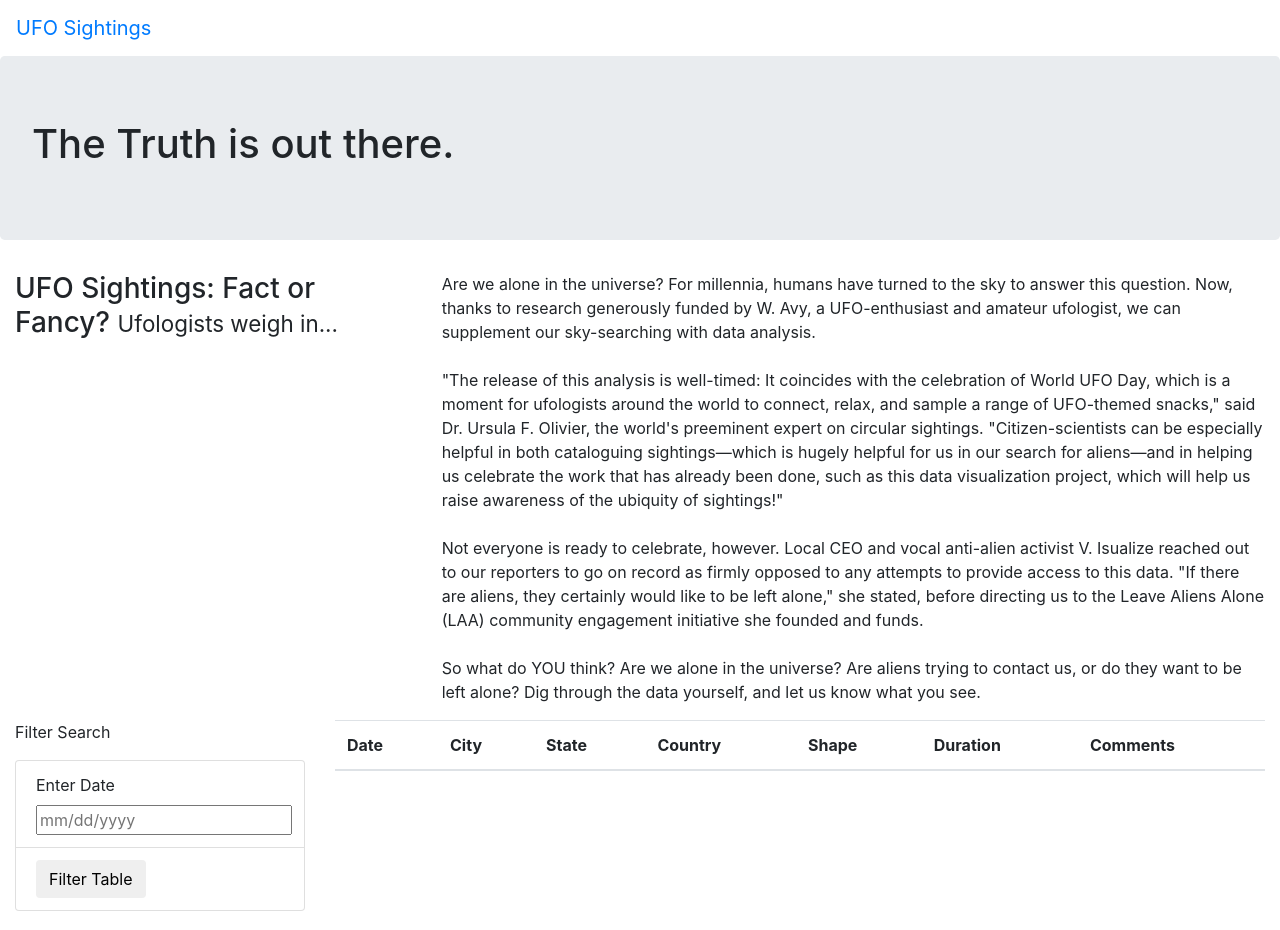
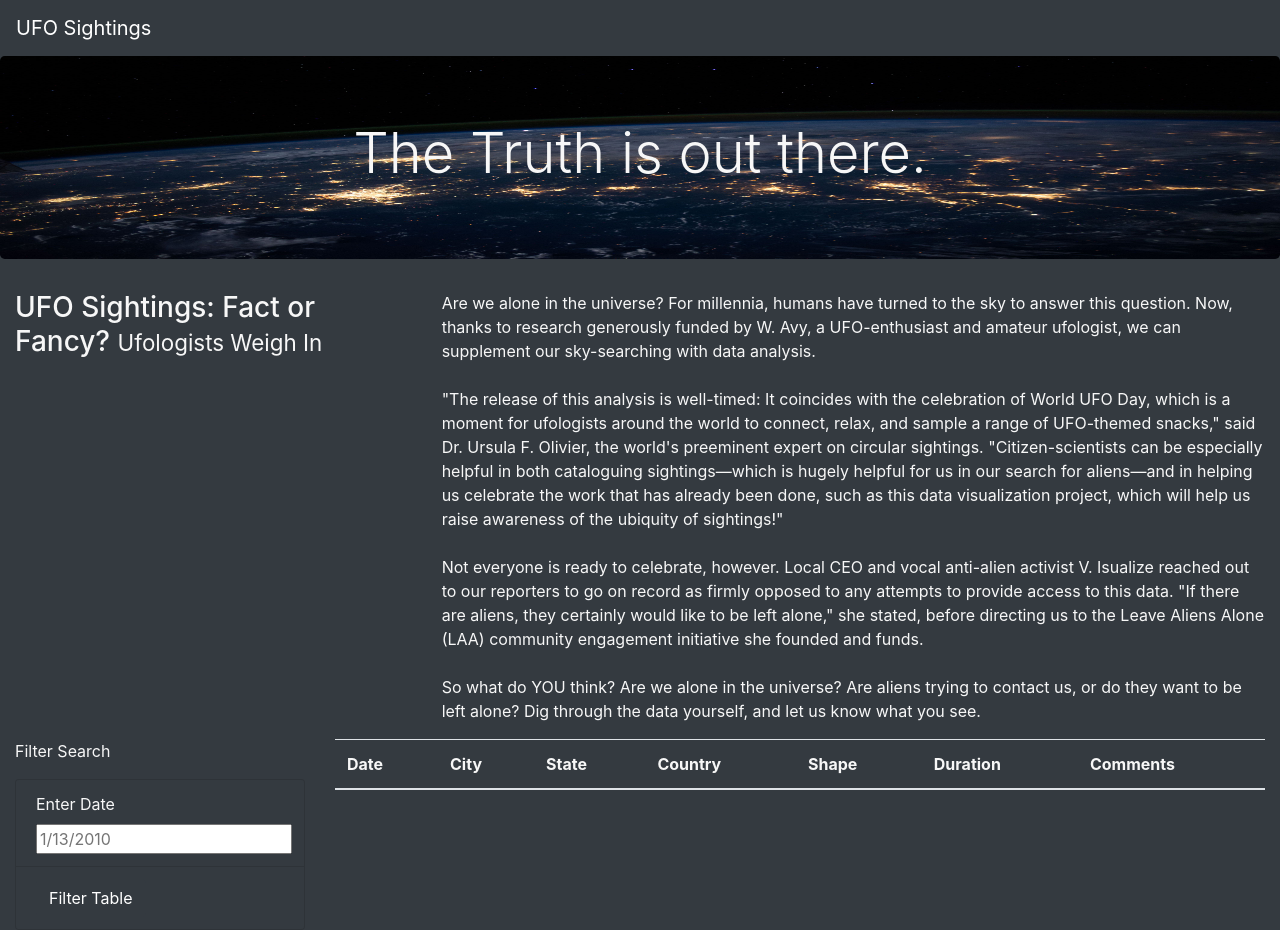
Before and after one commit to dyl-lee/UFO-watch, a plain HTML site: page index.html in a window 1280 px wide. Drawn offline with nearby package versions, Linux system fonts and the light colour scheme.

Commit message:
stylized css 11.6.3 complete

```diff
--- a/index.html
+++ b/index.html
@@ -13,18 +13,18 @@
     />
     <link rel="stylesheet" href="static/css/style.css">
 </head>
-<body>
+<body class="bg-dark">
     <div class="wrapper">
-        <nav class="navbar navbar-expand-lg">
+        <nav class="navbar navbar-dark bg-dark navbar-expand-lg">
             <a class="navbar-brand" href="index.html">UFO Sightings</a>
         </nav>
         <div class="jumbotron">
-            <h1>The Truth is out there.</h1>
+            <h1 class="display-4">The Truth is out there.</h1>
         </div>
         <div class="container-fluid">
             <div class="row">
                 <div class="col-md-4">
-                    <h3>UFO Sightings: Fact or Fancy? <small>Ufologists weigh in...</small></h3>
+                    <h3>UFO Sightings: Fact or Fancy? <small>Ufologists Weigh In</small></h3>
                 </div>
                 <div class="col-md-8">
                     <p>
@@ -42,15 +42,15 @@
         <div class="container-fluid">
             <div class="row">
                 <div class="col-md-3">
-                    <form>
+                    <form class="bg-dark">
                         <p>Filter Search</p>
-                        <ul class="list-group">
-                            <li class=list-group-item>
+                        <ul class="list-group bg-dark">
+                            <li class="list-group-item bg-dark">
                                 <label for="date">Enter Date</label>
-                                <input type="text" placeholder="mm/dd/yyyy" id="datetime"/>
+                                <input type="text" placeholder="1/13/2010" id="datetime"/>
                             </li>
-                            <li class=list-group-item>
-                                <button id="filter-btn" type="button" class="btn btn-default">Filter Table</button>
+                            <li class="list-group-item bg-dark">
+                                <button id="filter-btn" type="button" class="btn btn-dark">Filter Table</button>
                             </li>
                         </ul>
                     </form>
--- a/static/css/style.css
+++ b/static/css/style.css
@@ -0,0 +1,10 @@
+body {
+
+    color: #f7f7f7;
+  }
+
+.jumbotron {
+    background-image: url("../images/nasa.jpg");
+    background-size: 100% 100%;
+    text-align: center;
+}
```
Also changed, not shown: static/images/nasa.jpg (added).
